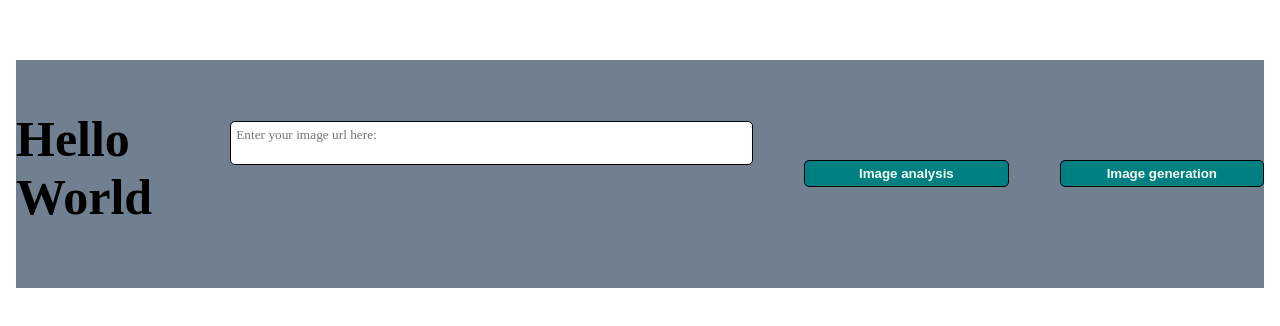
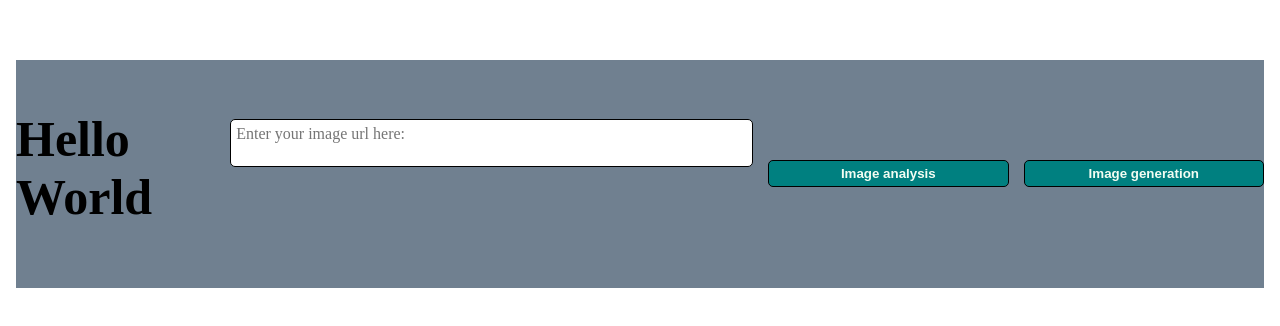
Before and after one commit to JerrySantana/analyze-and-generate-images-with-Azure-AI, a React (Create React App) app: page / in a window 1280 px wide. Shown: the part 190-516 px from the top of the page. Built offline with nearby package versions, Linux system fonts and the light colour scheme; the HTML template or start-up script is replaced by a standard one.

Commit message:
Modified the css

```diff
--- a/src/index.css
+++ b/src/index.css
@@ -21,6 +21,7 @@
     width: 50%;
     height: 50%;
     font-family: 'Times New Roman', Times, serif;
+    font-size: medium;
     border: 1px solid #000000;
     border-radius: 5px;
     padding: 5px;
@@ -34,7 +35,7 @@ button {
     border: 1px solid #000000;
     border-radius: 5px;
     padding: 5px;
-    margin: 5% 0 5% 10%;
+    margin: 5% 0 5% 15px;
     background-color: teal;
     color: #f3fdf3;
     font-weight: bold;
```
